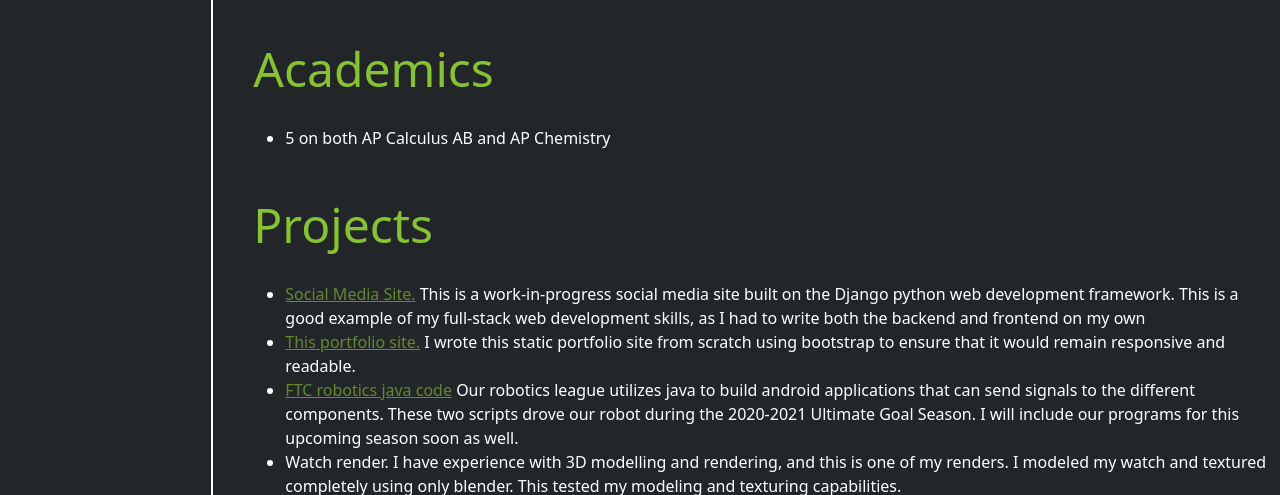
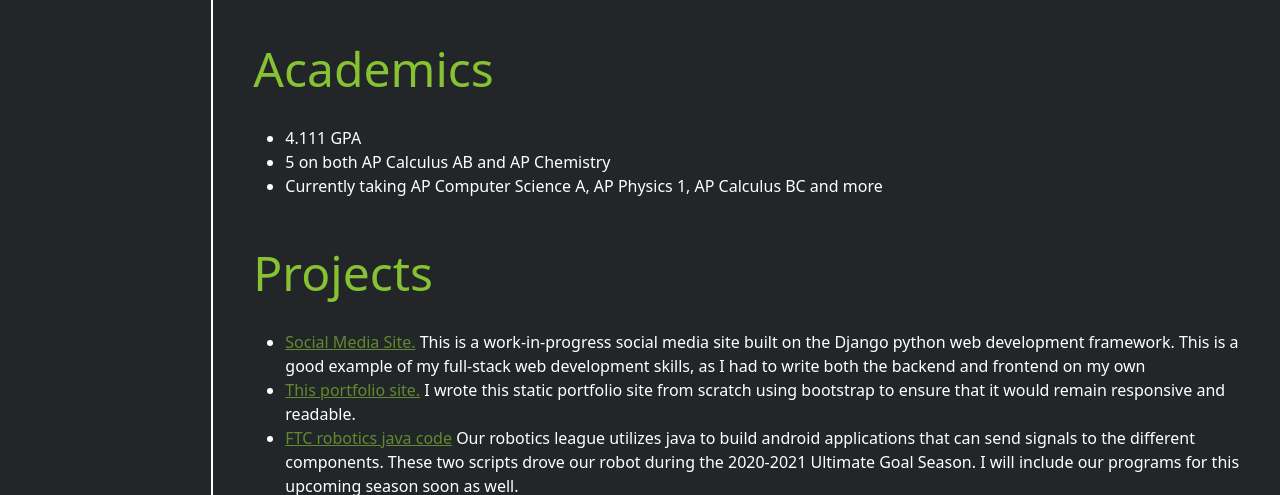
Before and after one commit to t3chstop/t3chstop.github.io, a plain HTML site: page index.html in a window 1280 px wide. Shown: the part 780-1275 px from the top of the page. Drawn offline with nearby package versions, Linux system fonts and the light colour scheme.

Commit message:
update stuffs

```diff
--- a/index.html
+++ b/index.html
@@ -46,7 +46,13 @@
                 <h1 class="subject-header">Academics</h1>
                 <ul class="skills-list">
                   <li>
+                    4.111 GPA
+                  </li>
+                  <li>
                     5 on both AP Calculus AB and AP Chemistry
+                  </li>
+                  <li>
+                    Currently taking AP Computer Science A, AP Physics 1, AP Calculus BC and more
                   </li>
                 </ul>
               </div>
```
